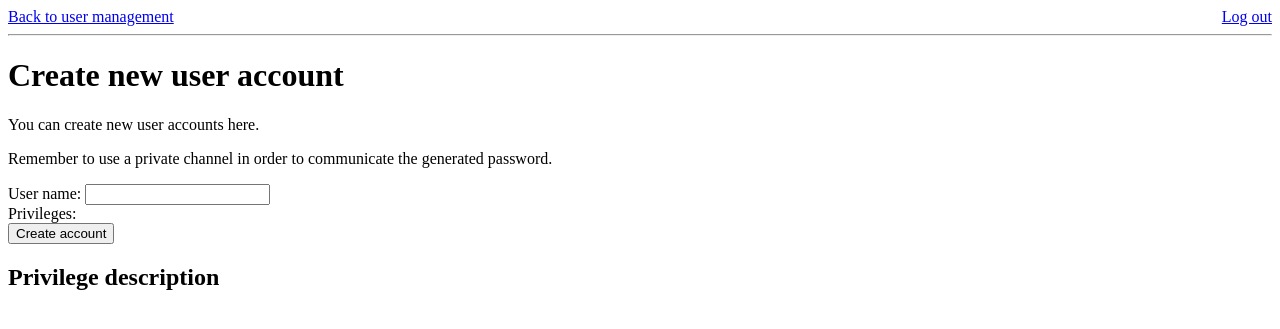
After one commit to Appropedia/mw-unused-image-finder, a Flask app: template templates/view/create_user.jinja.html in a window 1280 px wide. The commit adds this page. Shown: the top 329 px of the page. Run offline with Flask 3, Linux system fonts and the light colour scheme; the template is opened without the code that fills it, so the values that code supplies are empty; parts of the project's set-up code (start-up, migrations or seed data) failed here and were passed over.

Commit message:
Implemented user account management.
- Added new view templates and a controller for managing user accounts, creating new user accounts
  and resetting account passwords.
- Updated the user table in the database to better reflect account status in the form of flags.
- Updated the privileges table in order to expose which privilege names are valid and to make it
  possible to revoke privileges.
- Made minor updates to affected modules such as the password_update and session_control modules
  also updated the regenerate_user_password.py and setup-admin-account.py local scripts.
- Updated the database schema documentation.

```diff
--- a/app.py
+++ b/app.py
@@ -7,7 +7,7 @@ from modules.utility import random_password
 from modules.mediawiki import cors_proxy
 from modules.controller import default, session_control, password_update, image_review, file_search
 from modules.controller import cleanup_action, cleanup_reason, review_report, wikitext_template
-from modules.controller import help_pages
+from modules.controller import help_pages, user_management
 from modules.model import db
 
 #Load the configuration file. Do this only after importing every module so they've had a chance to
@@ -27,6 +27,7 @@ app.register_blueprint(cleanup_reason.blueprint)
 app.register_blueprint(review_report.blueprint)
 app.register_blueprint(wikitext_template.blueprint)
 app.register_blueprint(help_pages.blueprint)
+app.register_blueprint(user_management.blueprint)
 
 #Register all custom Jinja filters
 custom_jinja_filters.register(app)
--- a/assets/image_review.js
+++ b/assets/image_review.js
@@ -203,6 +203,7 @@ function populate_select_element(select_element, options, preselected_option) {
   //Add a default disabled guidance option
   const default_option = new Option('-- Select an option --', '');
   default_option.disabled = true;
+  default_option.hidden = true;
   default_option.selected = preselected_option === null ||
                             preselected_option === '' ||
                             preselected_option === undefined && options.length > 1;
--- a/modules/controller/session_control.py
+++ b/modules/controller/session_control.py
@@ -20,14 +20,14 @@ def login():
         abort(400)
 
       #Authenticate the user now
-      password_valid, user_status = users.authenticate(name = request.form['user_name'],
-                                                       password = request.form['user_password'])
+      password_valid, ban_status = users.authenticate(name = request.form['user_name'],
+                                                      password = request.form['user_password'])
 
       if not password_valid:
         flash('Invalid user credentials.')
         return render_template('view/login.jinja.html')
 
-      if user_status == 'banned':
+      if ban_status:
         flash('Your account has been banned. Please contact your site administrator for details.')
         return render_template('view/login.jinja.html')
 
@@ -59,14 +59,17 @@ def check(request_endpoint, route_handler: Callable):
     #Login required and user not logged in, redirect to login view
     return redirect(url_for('session_control.login'))
 
-  #User is logged in, store user information in the global context
-  g.user_id, g.user_status = users.read_id_status(session['user_name'])
+  #User is logged in, store the user id in the global context
+  g.user_id, password_reset, ban_status = users.read_id_status(session['user_name'])
 
-  if g.user_status is None or g.user_status == 'banned':
+  if g.user_id is None or ban_status:
     #Invalid or banned account, drop the session immediately
     session.pop('user_name', None)
     abort(401)
 
-  if g.user_status == 'new_pass' and request_endpoint != 'password_update.view':
+  if password_reset:
     #The account has a new generated password, prompt for password update
-    return redirect(url_for('password_update.view'))
+    if request_endpoint != 'password_update.view':
+      return redirect(url_for('password_update.view'))
+    else:
+      g.user_password_reset = True
--- /dev/null
+++ b/modules/controller/user_management.py
@@ -0,0 +1,336 @@
+from urllib.parse import quote, unquote
+from flask import Blueprint, request, session, url_for, render_template, abort, flash
+from werkzeug.exceptions import HTTPException
+from modules.controller import session_control
+from modules.model.table import users, privileges
+from modules.model.view import user_privileges
+from modules.utility import random_password, password_rules
+
+blueprint = Blueprint('user_management', __name__)
+
+#This string is prefixed to every request form parameter name referring to a privilege (namespace
+#separation)
+PRIVILEGE_PREFIX = 'privilege-'
+
+#Privilege names as shown in rendered pages
+PRIVILEGE_LABEL = {
+  'admin': 'Administrator',
+  'plan': 'Planner',
+  'review': 'Reviewer',
+}
+
+#Description of privileges as shown in rendered pages
+PRIVILEGE_DESCRIPTION = {
+  PRIVILEGE_LABEL['admin']: (
+    'Can create and delete user accounts',
+    'Can reset user passwords',
+    'Can ban/reinstate users',
+    'Can grant/revoke user privileges',
+  ),
+  PRIVILEGE_LABEL['plan']: (
+    'Can create, modify and delete cleanup actions and reasons',
+    'Can change the wikitext template and set individual/distinct/unanimous wikitext for any '
+      'action or reason',
+  ),
+  PRIVILEGE_LABEL['review']: (
+    'Can create and modify their own reviews',
+  ),
+}
+
+#A brief description of user account status based on status flags
+STATUS_LABEL = lambda user: 'Banned' if user['ban_status'] else \
+                            'Password reset pending' if user['password_reset'] else \
+                            'Active'
+
+#Route handler for the main user management view
+@blueprint.route('/user_management')
+@session_control.login_required
+def handle_all() -> str:
+  return _read_all()
+
+#Route handler for specific user account modification actions
+@blueprint.route('/user_management/user/<user_name>', methods = ['PATCH', 'DELETE'])
+@session_control.login_required
+def handle_single(user_name: str) -> str:
+  user_name = _url_decode(user_name)
+
+  #Call the corresponding method handler
+  match request.method:
+    case 'PATCH': return _update(user_name)
+    case 'DELETE': return _delete(user_name)
+
+#Route handler for the user creation form
+@blueprint.route('/user_management/create_user', methods = ['GET', 'POST'])
+@session_control.login_required
+def create_user():
+  match request.method:
+    case 'GET': return _create_user_form()
+    case 'POST': return _create_user()
+
+#Route handler for the user password reset form
+@blueprint.route('/user_management/password_reset', methods = ['GET', 'POST'])
+@session_control.login_required
+def password_reset():
+  match request.method:
+    case 'GET': return _password_reset_form()
+    case 'POST': return _password_reset()
+
+#Error handler for this blueprint
+@blueprint.errorhandler(HTTPException)
+def request_failed(e: HTTPException) -> tuple[str, int] | HTTPException:
+  if request.method == 'GET':
+    #Give back the unmodified exception to the default handler in case of GET requests, since any
+    #related error response is intended to be handled by browsers
+    return e
+  else:
+    #Error responses for any other request methods are rendered as unformatted text, as they're
+    #intended to be handled by frontend scripts
+    return e.description, e.code
+
+#Read information regarding all users and present it in a table
+def _read_all() -> str:
+  #Collect all user names, status flags and privileges
+  user_data = tuple(
+    user | { 'privileges': user_privileges.get(user['name']) }
+    for user in users.read_name_status_all()
+  )
+
+  render_params = {
+    'table_descriptor': {
+      'fields': (
+        {
+          'name': 'user_name',
+          'label': 'User name',
+        },
+        {
+          'name': 'status',
+          'label': 'Account status',
+        },
+        *({
+          'name': PRIVILEGE_PREFIX + privilege_name,
+          'label': PRIVILEGE_LABEL[privilege_name],
+          'type': 'checkbox',
+          'allow_update': True,
+        } for privilege_name in privileges.VALID_PRIVILEGES),
+      ),
+      'rows': tuple({
+        'cells': (
+          { 'value': user['name'] },
+          { 'value': STATUS_LABEL(user) },
+          *({
+            'value': privilege_name in user['privileges']
+          } for privilege_name in privileges.VALID_PRIVILEGES),
+        ),
+        'actions': {
+          'allow_update': True,
+          'allow_delete': session['user_name'] != user['name'],
+          'delete_warning': 'Are you sure you want to delete this user account?\n\n'
+                            'This action is irreversible and all reviews made by this user will be '
+                            'deleted as well. This should be done only if the user created a '
+                            'considerable amount of incorrect reviews.',
+          'form_url': url_for('user_management.handle_single',
+                              user_name = _url_encode(user['name'])),
+          'buttons': (
+            *((
+              {
+                'name': 'ban',
+                'label': 'Ban',
+                'value': '1',
+                'method': 'PATCH',
+                'warning': 'Are you sure you want to ban this user?\n\n'
+                           'The user will be forcefully logged off immediately. Their reviews will '
+                           'be preserved.'
+              } if not user['ban_status'] else
+              {
+                'name': 'ban',
+                'label': 'Lift ban',
+                'value': '0',
+                'method': 'PATCH',
+              },
+            ) if session['user_name'] != user['name'] else ()),
+          )
+        },
+      } for user in user_data),
+    },
+    'privilege_description': PRIVILEGE_DESCRIPTION,
+  }
+
+  return render_template('view/user_management.jinja.html', **render_params)
+
+#Update the privileges or ban/unban a user
+def _update(user_name: str) -> str:
+  #Retrieve the user id
+  user_id = users.read_id(user_name)
+
+  if user_id is None:
+    abort(404, 'NOT_FOUND,user_name')
+
+  #Validate and convert request form parameters if present
+  ban_status = _validate_ban_status()
+  new_privileges = _validate_privileges()
+
+  #Update the ban status if requested
+  if ban_status is not None:
+    users.update_ban_status(user_id, ban_status)
+
+  #Forbid self removal of administrator privileges
+  if 'admin' in new_privileges and not new_privileges['admin'] \
+     and user_name == session['user_name'] and user_privileges.check(session['user_name'], 'admin'):
+    abort(403, 'FORBIDDEN,self_admin_demotion')
+
+  #Update the requested privileges (if any)
+  for privilege_name, is_granted in new_privileges.items():
+    if is_granted:
+      privileges.create(user_id, privilege_name)
+    else:
+      privileges.delete(user_id, privilege_name)
+
+  return 'OK'
+
+#Delete a single user
+def _delete(user_name: str) -> str:
+  #Forbid self account deletion
+  if user_name == session['user_name']:
+    abort(403, 'FORBIDDEN,self_account_deletion')
+
+  users.delete(user_name)
+
+  return 'OK'
+
+#Render the user creation form template
+def _create_user_form() -> str:
+  render_params = {
+    'valid_privileges': {
+      PRIVILEGE_PREFIX + privilege_name: PRIVILEGE_LABEL[privilege_name]
+      for privilege_name in privileges.VALID_PRIVILEGES
+    },
+    'privilege_description': PRIVILEGE_DESCRIPTION,
+  }
+
+  return render_template('view/create_user.jinja.html', **render_params)
+
+#Process post requests for the user creation form template
+def _create_user() -> str:
+  #Validate request parameters
+  user_name = _validate_user_name()
+  new_privileges = _validate_privileges()
+
+  #Make sure the user name doesn't exist already
+  if users.exists(user_name):
+    flash('A user under that name exists already', 'error')
+    return _create_user_form()
+
+  #Generate a new random password first
+  new_password = random_password.generate_for_user()
+
+  #This is just for the sake of data integrity, just in case the password rules are ever changed
+  validity_status = password_rules.check(new_password)
+  if validity_status != password_rules.Status.OK:
+    flash(validity_status.value, 'error')
+    return _create_user_form()
+
+  #Create the new user account next
+  user_id = users.create(user_name, new_password, True)
+
+  #Grant the requested privileges now (if any)
+  for privilege_name, is_granted in new_privileges.items():
+    if is_granted:
+      privileges.create(user_id, privilege_name)
+
+  flash(f'New account created for user {user_name} with temporary password: {new_password}')
+
+  #Render the same template but now with the flashed message
+  return _create_user_form()
+
+#Render the password reset form template
+def _password_reset_form() -> str:
+  render_params = {
+    'user_names': tuple(name for name in users.read_name_all() if name != session['user_name'])
+  }
+
+  return render_template('view/password_reset.jinja.html', **render_params)
+
+#Process post requests for the password reset form template
+def _password_reset() -> str:
+  #Validate request parameters
+  user_name = _validate_existing_user_name()
+
+  #Forbid self password resets
+  if user_name == session['user_name']:
+    abort(403, 'FORBIDDEN,self_password_reset')
+
+  #Generate the new random password now
+  new_password = random_password.generate_for_user()
+
+  #This is just for the sake of data integrity, just in case the password rules are ever changed
+  validity_status = password_rules.check(new_password)
+  if validity_status != password_rules.Status.OK:
+    flash(validity_status.value, 'error')
+    return _password_reset_form()
+
+  #Update the user password to the random one, then flash it once
+  users.update_password_and_reset_status(user_name, new_password, True)
+
+  flash(f'New password generated for {user_name}: {new_password}')
+
+  #Render the same template but now with the flashed message
+  return _password_reset_form()
+
+#Encode an arbitrary string as a URL path segment
+def _url_encode(url: str) -> str:
+  return quote(url, safe='', errors='replace')
+
+#Decode an arbitrary string from a URL path segment
+def _url_decode(url: str) -> str:
+  return unquote(url)
+
+#Check for a ban status parameter in the request form, make sure it's valid and return it, or abort
+#the request if invalid
+def _validate_ban_status() -> bool | None:
+  #Validate and convert the ban parameter if present
+  if 'ban' in request.form:
+    match request.form['ban']:
+      case '0':
+        return False
+      case '1':
+        return True
+      case _:
+        abort(400, 'INVALID_VALUE,ban')
+  else:
+    return None
+
+#Check for any valid privilege parameter in the request form, make sure they're valid and return
+#them, or abort the request if any of them is invalid
+def _validate_privileges() -> dict[str, bool]:
+  #Create a dictionary with all form parameters that start with the privilege prefix, removing said
+  #prefix in the process
+  new_privileges = {
+    key.removeprefix(PRIVILEGE_PREFIX): value
+    for key, value in request.form.items() if key.startswith(PRIVILEGE_PREFIX) and
+      key.removeprefix(PRIVILEGE_PREFIX) in privileges.VALID_PRIVILEGES
+  }
+
+  #Make sure privilege values can be interpreted as boolean and convert accordingly
+  for key, value in new_privileges.items():
+    match value:
+      case '0': new_privileges[key] = False
+      case '1': new_privileges[key] = True
+      case _:   abort(400, f'INVALID_VALUE,{key}')
+
+  return new_privileges
+
+#Make sure a user name is provided or abort the request
+def _validate_user_name() -> str:
+  if 'user_name' not in request.form:
+    abort(400, 'MISSING_FIELD,user_name')
+
+  return request.form['user_name']
+
+#Make sure an existing user name is provided or abort the request
+def _validate_existing_user_name() -> None:
+  user_name = _validate_user_name()
+
+  if not users.exists(user_name):
+    abort(404, 'NOT_FOUND,user_name')
+
+  return user_name
--- a/regenerate_user_password.py
+++ b/regenerate_user_password.py
@@ -24,8 +24,8 @@ if validity_status != password_rules.Status.OK:
   print(validity_status.value)
   exit()
 
-#Update the password and status
-if users.update_password_and_status(args.user_name, new_password, 'new_pass'):
+#Update the password and reset status
+if users.update_password_and_reset_status(args.user_name, new_password, True):
   print(f'New password generated for {args.user_name}: {new_password}')
 else:
   print(f'No such user: {args.user_name}')
--- a/setup-admin-account.py
+++ b/setup-admin-account.py
@@ -30,7 +30,7 @@ if len(user_name) == 0:
   exit()
 
 #Check for user name availability
-if not users.name_available(user_name):
+if users.exists(user_name):
   print('A user under that name exists already')
   exit()
 
@@ -54,7 +54,7 @@ if validity_status != password_rules.Status.OK:
   exit()
 
 #Perform account creation now
-user_id = users.create(user_name, user_password, 'new_pass' if password_is_random else 'active')
+user_id = users.create(user_name, user_password, password_reset = password_is_random)
 privileges.create(user_id, 'admin')
 privileges.create(user_id, 'plan')
 privileges.create(user_id, 'review')
--- /dev/null
+++ b/templates/view/create_user.jinja.html
@@ -0,0 +1,53 @@
+{% from 'macros/top_bar.jinja.html' import top_bar %}
+<!doctype html>
+<html>
+  <head>
+    <meta name="viewport" content="width=device-width, initial-scale=1">
+    <title> Create new user account </title>
+    <link rel="stylesheet" type="text/css" href="{{url_for('static', filename = 'common.css')}}">
+  </head>
+  <body>
+    {{top_bar('Back to user management', 'user_management.handle_all') | indent(4)}}
+    <h1> Create new user account </h1>
+    <p> You can create new user accounts here. </p>
+    <p> Remember to use a private channel in order to communicate the generated password. </p>
+    <form method="POST">
+      <div>
+        <label for="user_name">User name:</label>
+        <input id="user_name" name="user_name" required>
+      </div>
+      <div>
+        Privileges:
+      </div>
+{% for name, label in valid_privileges.items() %}
+      <div>
+        <input id="{{name}}" name="{{name}}" type="checkbox" value="1">
+        <label for="{{name}}">{{label}}</label>
+      </div>
+{% endfor %}
+      <div>
+        <button type="submit">Create account</button>
+      </div>
+    </form>
+{% for category, message in get_flashed_messages(True) %}
+  {% if category == 'error' %}
+    <p style="color: red;">{{message}}</p>
+  {% else %}
+    <p>{{message}}</p>
+  {% endif %}
+{% endfor %}
+    <h2> Privilege description </h2>
+    <ul>
+{% for privilege_name, rights in privilege_description.items() %}
+      <li>
+        {{privilege_name}}:
+        <ul>
+  {% for description in rights %}
+          <li>{{description}}</li>
+  {% endfor %}
+        </ul>
+      </li>
+{% endfor %}
+    </ul>
+  </body>
+</html>
```
Also changed, not shown: modules/controller/password_update.py (+4 -3 lines), modules/model/table/privileges.py (+11 -2 lines), modules/model/table/users.py (+43 -23 lines), modules/model/view/user_privileges.py (+10 -3 lines), templates/view/main.jinja.html (+5 -2 lines), templates/view/password_reset.jinja.html (added, +34 -0 lines), templates/view/password_update.jinja.html (+2 -5 lines), templates/view/user_management.jinja.html (added, +35 -0 lines), docs/schema.svg, 1 other file.
